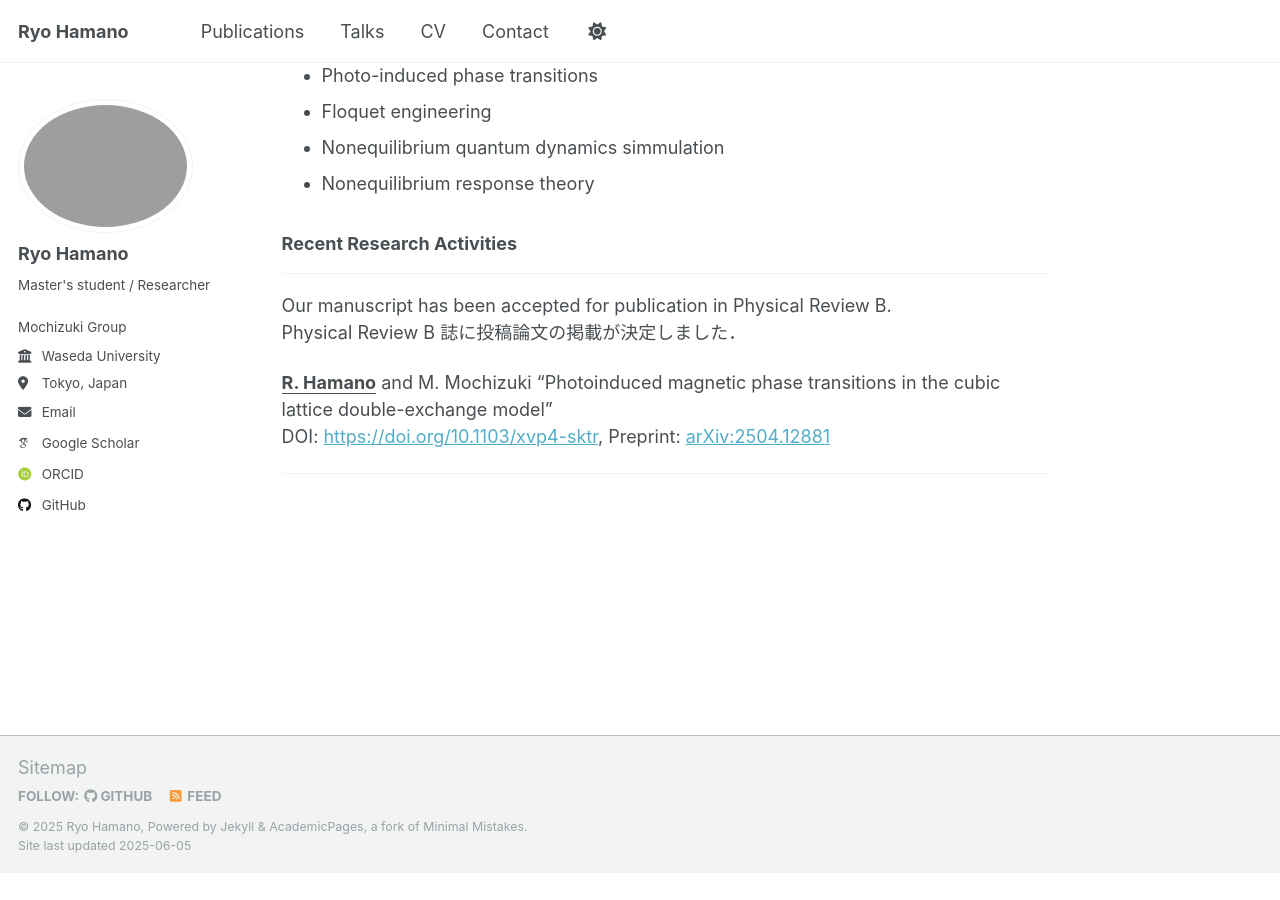
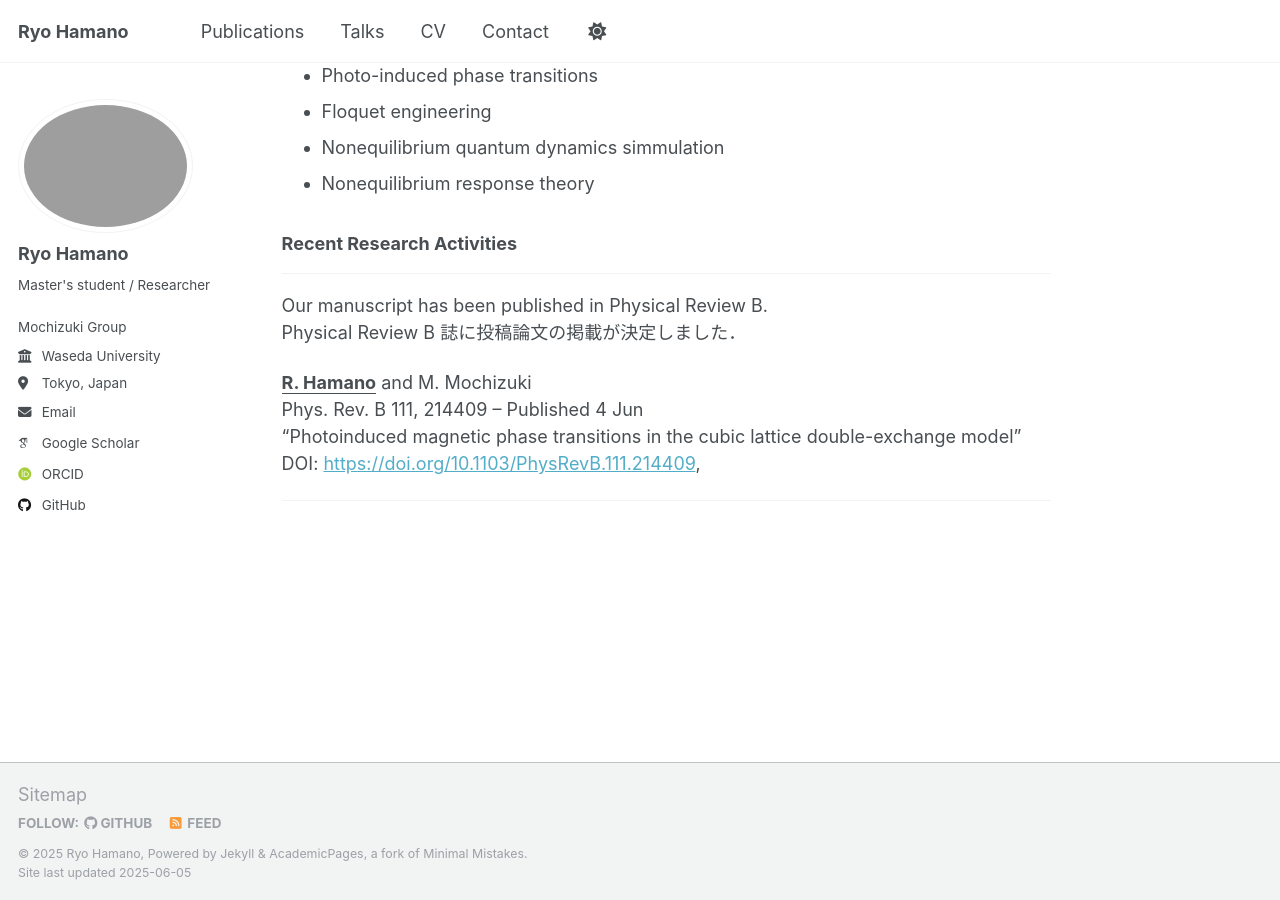
Before and after one commit to ryohamano/ryohamano.github.io, a Jekyll site: the page built from _pages/about.md, in a window 1280 px wide and 900 px high, scrolled down 649 px. Built offline with Jekyll 4.4.1, drawn with Linux system fonts in a browser that asks for light colours; some web fonts are replaced; before the commit the page ends 1522 px from its top, so only the background shows below that.

Commit message:
Update about.md

```diff
--- a/_pages/about.md
+++ b/_pages/about.md
@@ -33,12 +33,12 @@ I aim to uncover the fundamental mechanisms of light-matter interactions that dr
 
 ### Recent Research Activities
 ------
-Our manuscript has been accepted for publication in Physical Review B.
+Our manuscript has been published in Physical Review B.
 Physical Review B 誌に投稿論文の掲載が決定しました．
 
 **<u>R. Hamano</u>** and M. Mochizuki
+Phys. Rev. B 111, 214409 – Published 4 Jun
 "Photoinduced magnetic phase transitions in the cubic lattice double-exchange model"
-DOI: [https://doi.org/10.1103/xvp4-sktr](https://doi.org/10.1103/xvp4-sktr),
-Preprint: [arXiv:2504.12881](https://arxiv.org/abs/2504.12881)
+DOI: [https://doi.org/10.1103/PhysRevB.111.214409](https://doi.org/10.1103/PhysRevB.111.214409),
 
 ------
```
